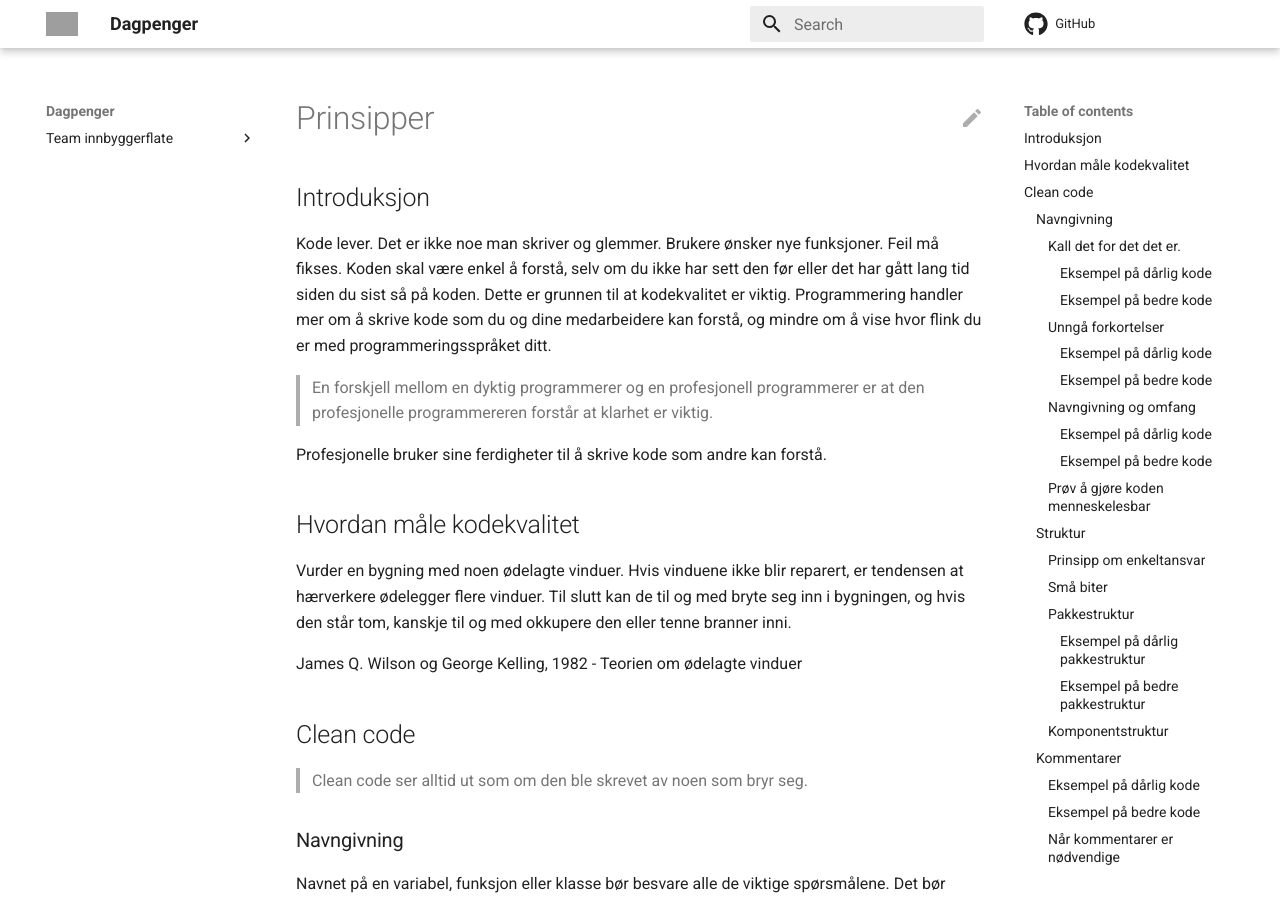
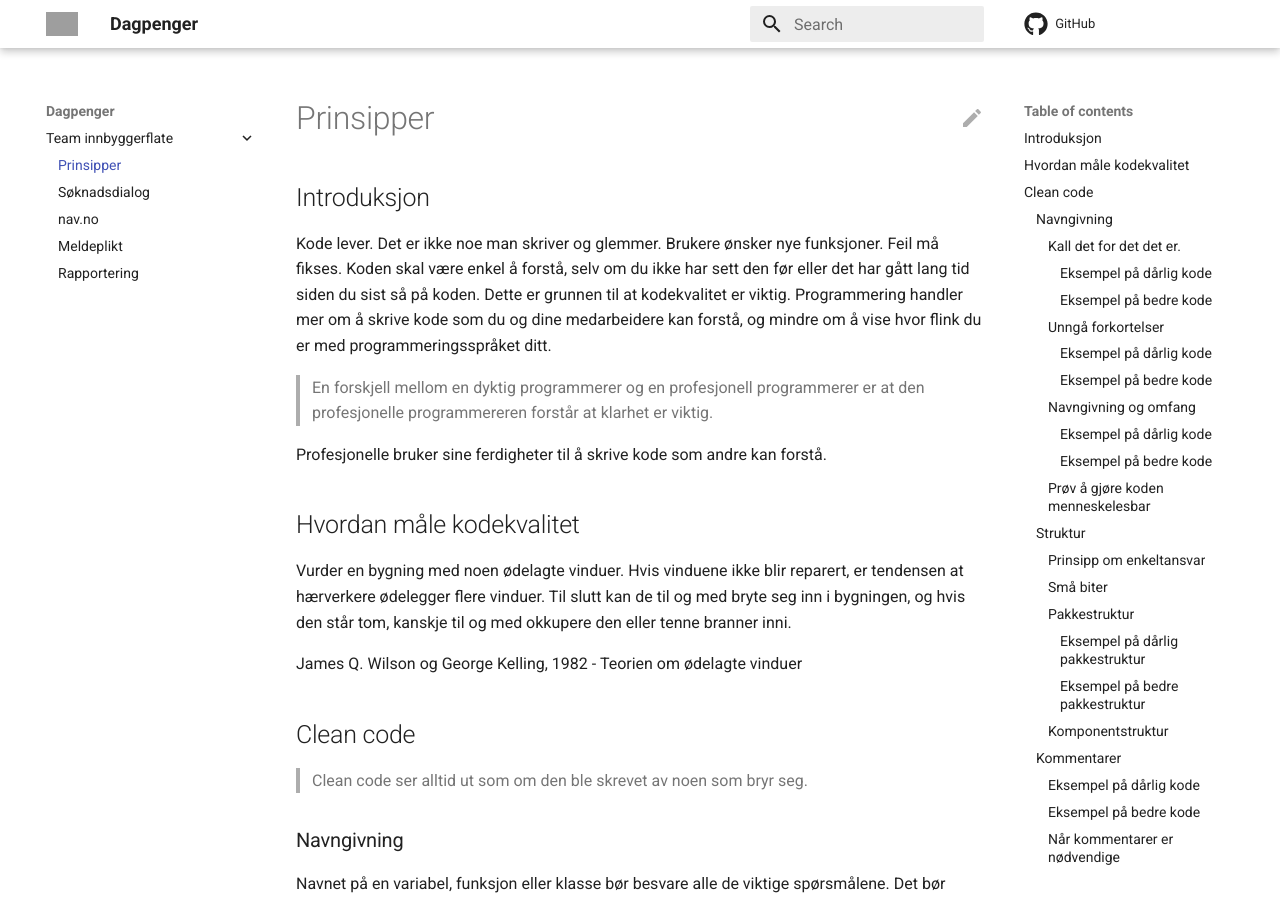
Before and after one commit to navikt/dp-dokumentasjon, an MkDocs documentation site: the page built from docs/innbyggerflater/prinsipper.md, in a window 1280 px wide and 900 px high. Built offline with MkDocs 1.6.1 and Material for MkDocs 9.7.7, drawn with Linux system fonts in a browser that asks for light colours; comment, search, counter and statistics services are not loaded; grey boxes are pictures that could not be loaded.

Commit message:
Legger til prinsipper i menyen

```diff
--- a/mkdocs.yml
+++ b/mkdocs.yml
@@ -82,6 +82,7 @@ extra:
   generator: false
 nav:
   - Team innbyggerflate:
+    - Prinsipper: innbyggerflater/prinsipper.md
     - Oversikt: innbyggerflater/index.md
     - Søknadsdialog: innbyggerflater/soknad.md
     - nav.no: innbyggerflater/nav-no.md
```
